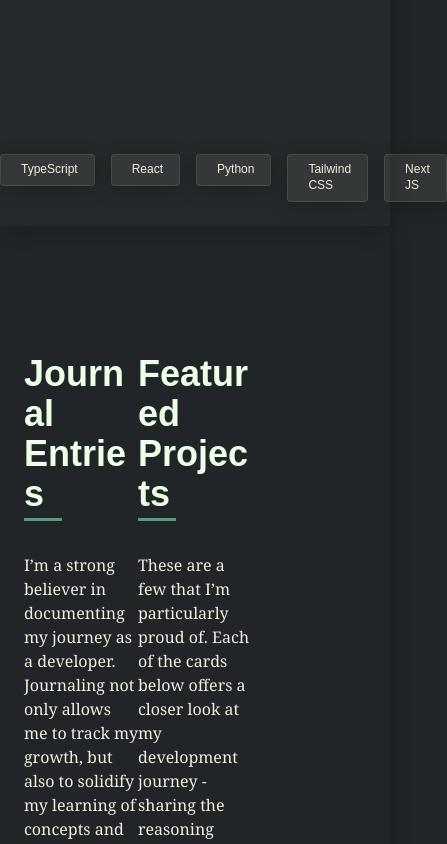
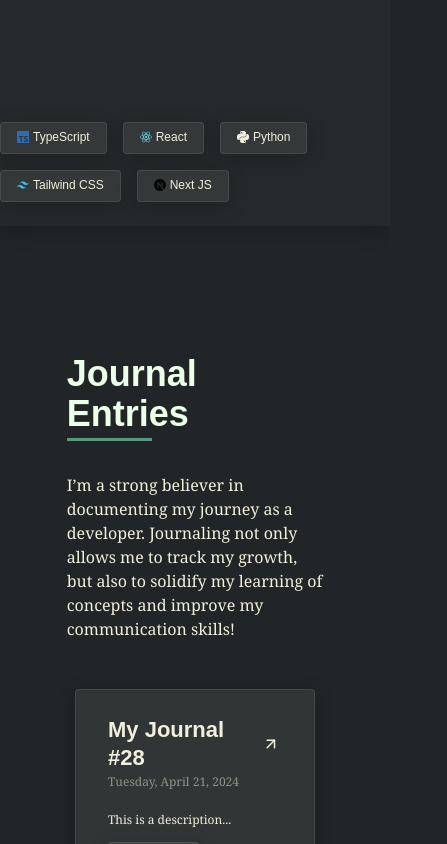
Before and after one commit to kevinf58/portfolio, a Next.js app: page / in a window 390 px wide. Shown: the part 620-1464 px from the top of the page, 447 px wide, since content can reach past the window. Built offline with nearby package versions, Linux system fonts and the light colour scheme; a web font is replaced by a local one.

Commit message:
landing page responsiveness tweaks

```diff
--- a/src/app/page.tsx
+++ b/src/app/page.tsx
@@ -45,7 +45,7 @@ export default function Home() {
             </li>
           </ul>
         </div>
-        <div className="flex group w-full absolute bottom-6 sm:px-28 font-sans text-xs gap-4">
+        <div className="flex flex-wrap group w-full absolute bottom-6 sm:px-28 font-sans text-xs gap-4">
           <Card>
             <SiTypescript color="#2F6CB4" />
             <span>TypeScript</span>
@@ -68,7 +68,10 @@ export default function Home() {
           </Card>
         </div>
       </section>
-      <section className="w-full flex sm:gap-40 sm:px-28 px-6 py-32 bg-black shadow-primary" id="scroll">
+      <section
+        className="w-full flex lg:flex-row lg:items-start items-center flex-col sm:gap-40 gap-24 sm:px-28 px-6 py-32 bg-black shadow-primary"
+        id="scroll"
+      >
         <JournalEntries />
         <Projects />
       </section>
--- a/src/components/sections/JournalEntries.tsx
+++ b/src/components/sections/JournalEntries.tsx
@@ -5,14 +5,14 @@ const JournalEntries = () => {
   const [isFocused, setIsFocused] = useState(false);
 
   return (
-    <section className="w-1/3">
+    <section className="lg:w-1/3 w-3/4">
       <h2 className="font-sans font-bold text-4xl text-tint">Journal Entries</h2>
       <div className="w-1/3 h-[3px] bg-primary mt-1" />
       <p className="mt-8 mb-12 font-serif">
         I’m a strong believer in documenting my journey as a developer. Journaling not only allows me to track my
         growth, but also to solidify my learning of concepts and improve my communication skills!
       </p>
-      <div className="space-y-4">
+      <div className="flex flex-col space-y-4 md:items-start items-center">
         <JournalCard state={[isFocused, setIsFocused]} />
         <JournalCard state={[isFocused, setIsFocused]} />
         <JournalCard state={[isFocused, setIsFocused]} />
--- a/src/components/sections/Projects.tsx
+++ b/src/components/sections/Projects.tsx
@@ -5,7 +5,7 @@ const Projects = () => {
   const [isFocused, setIsFocused] = useState(false);
 
   return (
-    <section className="w-1/3">
+    <section className="lg:w-1/3 w-3/4">
       <h2 className="font-sans font-bold text-4xl text-tint">Featured Projects</h2>
       <div className="w-1/3 h-[3px] bg-primary mt-1" />
       <p className="mt-8 mb-12 font-serif">
@@ -13,7 +13,7 @@ const Projects = () => {
         journey - sharing the reasoning behind my decisions, any challenges I encountered, and the lessons I learned
         throughout the process of building each project.
       </p>
-      <div className="flex flex-wrap gap-y-4 gap-x-6">
+      <div className="flex flex-wrap gap-y-4 gap-x-6 md:justify-start justify-center">
         <ProjectCard state={[isFocused, setIsFocused]} />
         <ProjectCard state={[isFocused, setIsFocused]} />
         <ProjectCard state={[isFocused, setIsFocused]} />
```
